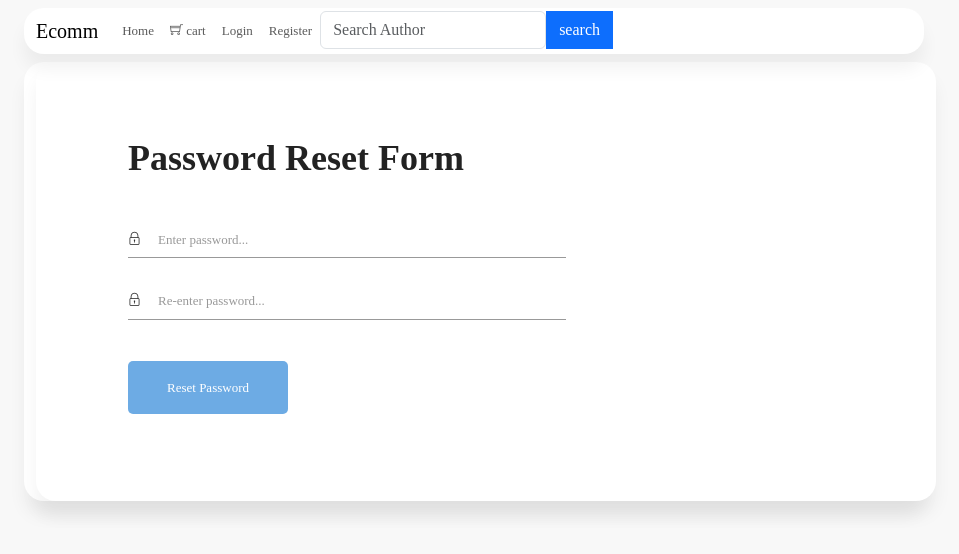
After one commit to ashinkj/shoppers-shoppy, a Django app: page /reset/1/1 in a window 1280 px wide. The commit adds this page. Shown: the top 554 px of the page, without its empty margins (166-1125 px from the left). Run offline with Django 4.2, Linux system fonts and the light colour scheme; some web fonts are replaced.

Commit message:
password reset via email

```diff
--- a/ecommerce/urls.py
+++ b/ecommerce/urls.py
@@ -12,6 +12,10 @@ urlpatterns = [
     path('login/', user_views.login_view, name='login'),
     path('logout/', auth_views.LogoutView.as_view(template_name='user/logout.html'), name='logout'),
     path('activate/<uidb64>/<token>/',user_views.activate, name='activate'),
+    path('reset_password/', auth_views.PasswordResetView.as_view(template_name = "user/reset_password.html"), name ='reset_password'),
+    path('reset_password_sent/', auth_views.PasswordResetDoneView.as_view(template_name = "user/password_reset_sent.html"), name ='password_reset_done'),
+    path('reset/<uidb64>/<token>', auth_views.PasswordResetConfirmView.as_view(template_name = "user/password_reset_form.html"), name ='password_reset_confirm'),
+    path('reset_password_complete/', auth_views.PasswordResetCompleteView.as_view(template_name = "user/password_reset_done.html"), name ='password_reset_complete'),
     path('',include('store.urls')),
 
 ]
--- a/user/templates/user/login.html
+++ b/user/templates/user/login.html
@@ -8,6 +8,7 @@
             <div class="signin-image">
                 <figure><img src="{% static 'store/images/signin-image.jpg' %}" alt="sign up image"></figure>
                 <a href="{% url 'register' %}" class="signup-image-link">Create an account</a>
+                <a href="{% url 'reset_password' %}" class="signup-image-link">Forgot password?</a>
             </div>
 
             <div class="signin-form">
--- /dev/null
+++ b/user/templates/user/password_reset_form.html
@@ -0,0 +1,44 @@
+{% extends 'store/base.html' %}
+{% load static %}
+{% block content %}
+<!-- <div class="text-center" style="width: 80%; margin: 0 auto">
+    <h1>Password Reset Form</h1>
+    <h6 style="width: 60%; margin: 0 auto">
+      Please enter your new password so we can verify.
+    </h6>
+  </div>
+  <br />
+  <form action="" method="POST">
+    {% csrf_token %}
+    {{form}}
+    <input type="submit" value="Reset Password"/>
+  </form> -->
+
+  <section class="sign-in">
+    <div class="container">
+        <div class="signin-content">
+
+            <div class="signin-form">
+                <h2 class="form-title">Password Reset Form</h2>
+
+                <form method="POST" class="register-form" id="login-form">
+                    {% csrf_token %}
+                    <div class="form-group">
+                        <label for="pass"><i class="ti-lock"></i></label>
+                        <input type="password" name="new_password1" id="id_password1" placeholder="Enter password...">
+                    </div>
+                    <div class="form-group">
+                        <label for="re-pass"><i class="ti-lock"></i></label>
+                        <input type="password" name="new_password2" id="id_password2" placeholder="Re-enter password...">
+                    </div>
+
+
+                    <div class="form-group form-button">
+                        <input type="submit" name="signin" id="signin" class="form-submit" value="Reset Password"/>
+                    </div>
+
+                </form>
+            </div>
+        </div>
+    </div>
+{% endblock content %}
```
Also changed, not shown: user/templates/user/password_reset_done.html (added, +15 -0 lines), user/templates/user/password_reset_sent.html (added, +14 -0 lines), user/templates/user/reset_password.html (added, +43 -0 lines), db.sqlite3.
